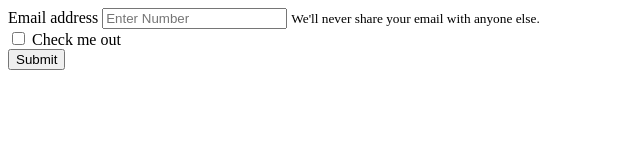
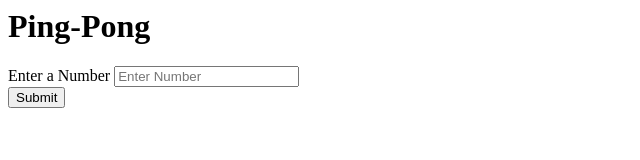
Before and after one commit to raeman21/ping-pongip, a plain HTML site: page index.html in a window 1280 px wide. Shown: the whole page, without its empty margins (0-640 px from the left). Drawn offline with Linux system fonts and the light colour scheme.

Commit message:
after adding business logic that should perform the arithmetic resulting in ping, pong or pingpong

```diff
--- a/index.html
+++ b/index.html
@@ -1,12 +1,10 @@
+<h1>Ping-Pong</h1>
+<title>Ping-pong</title>
 <form>
   <div class="form-group">
-    <label for="EnterNumber">Email address</label>
+    <label for="EnterNumber">Enter a Number</label>
     <input type="number" class="form-control" id="exampleEnterNumber" aria-describedby="EnterNumber" placeholder="Enter Number">
-    <small id="EnterNumber" class="form-text text-muted">We'll never share your email with anyone else.</small>
-  </div>
-  <div class="form-group form-check">
-    <input type="checkbox" class="form-check-input" id="exampleCheck1">
-    <label class="form-check-label" for="exampleCheck1">Check me out</label>
+    <small id="EnterNumber" class="form-text text-muted"></small>
   </div>
   <button type="submit" class="btn btn-primary">Submit</button>
 </form>
```
Also changed, not shown: js/scripts.js (+12 -0 lines).
